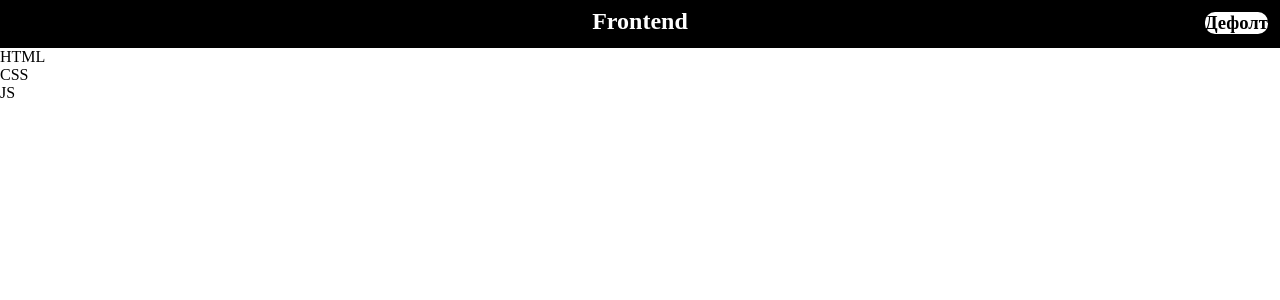
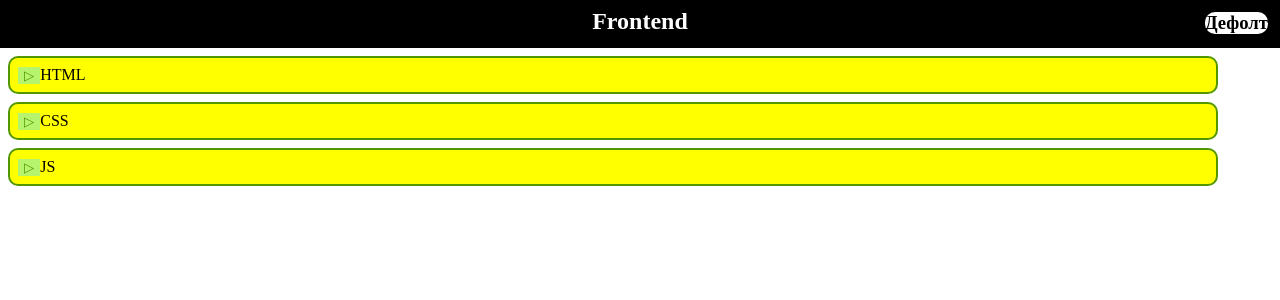
Before and after one commit to bys0kbata/stepik20, a React (Vite) app: page / in a window 1280 px wide. Shown: the top 300 px of the page. Built offline with nearby package versions, Linux system fonts and the light colour scheme; no server answers.

Commit message:
Обновление класса Main

```diff
--- a/src/Pages/Main/Main.jsx
+++ b/src/Pages/Main/Main.jsx
@@ -1,10 +1,12 @@
 
 import { nameCourse } from "../../Info/Info"
+import "./Main.scss"
 
 function ArrCourse(){
     const OneCourse = (props) =>{
         return(
-            <div className="OneCourse"> {props.name}</div>
+            <div className="OneCourse"> <button> ▷ </button >{props.name}</div>
+
         )
 
     }
--- a/src/Pages/Main/Main.scss
+++ b/src/Pages/Main/Main.scss
@@ -1,23 +1,59 @@
-@media  screen and (min-width : 360pх) {
 
+    .OneCourse {
+        border-color:#539700;
+        border-style: solid;
+        border-radius: 10px;
+        border-width: 2px;
+        background-color: #B7F46E ;
+        width: 93%;
+        padding: 1vh;
+        margin: 1vh;
+        button {
+            background-color: #B7F46E;
+            border-color: #B7F46E;
+            border-style: none;
+            color:#539700;
+        }
+        button:active{
+            background-color: aqua;
+        }
 
-}
+    }
 @media  screen and (min-width : 768pх) {
-
+    .OneCourse {
+        background-color: hotpink;
+    }
 }
 @media  screen and (min-width: 1024px) {
-
+    .OneCourse {
+        background-color: yellow;
+    }
 
 }
 @media  screen and (min-width: 1355px) {
-
+    .OneCourse {
+        background-color: wheat;
+    }
 
 }
 @media  screen and (min-width: 1515px) {
-
+    .OneCourse {
+        background-color: red;
+    }
 
 }
 @media  screen and (min-width: 1896px) {
-
+    .OneCourse {
+        border-color:#539700;
+        border-style: solid;
+        border-radius: 10px;
+        border-width: 2px;
+        background-color: #B7F46E ;
+        width: max-content;
+        padding:2.5vw;
+    }
+    .ArrayCourse{
+        width: 25vw;
+    }
 
 }
```
